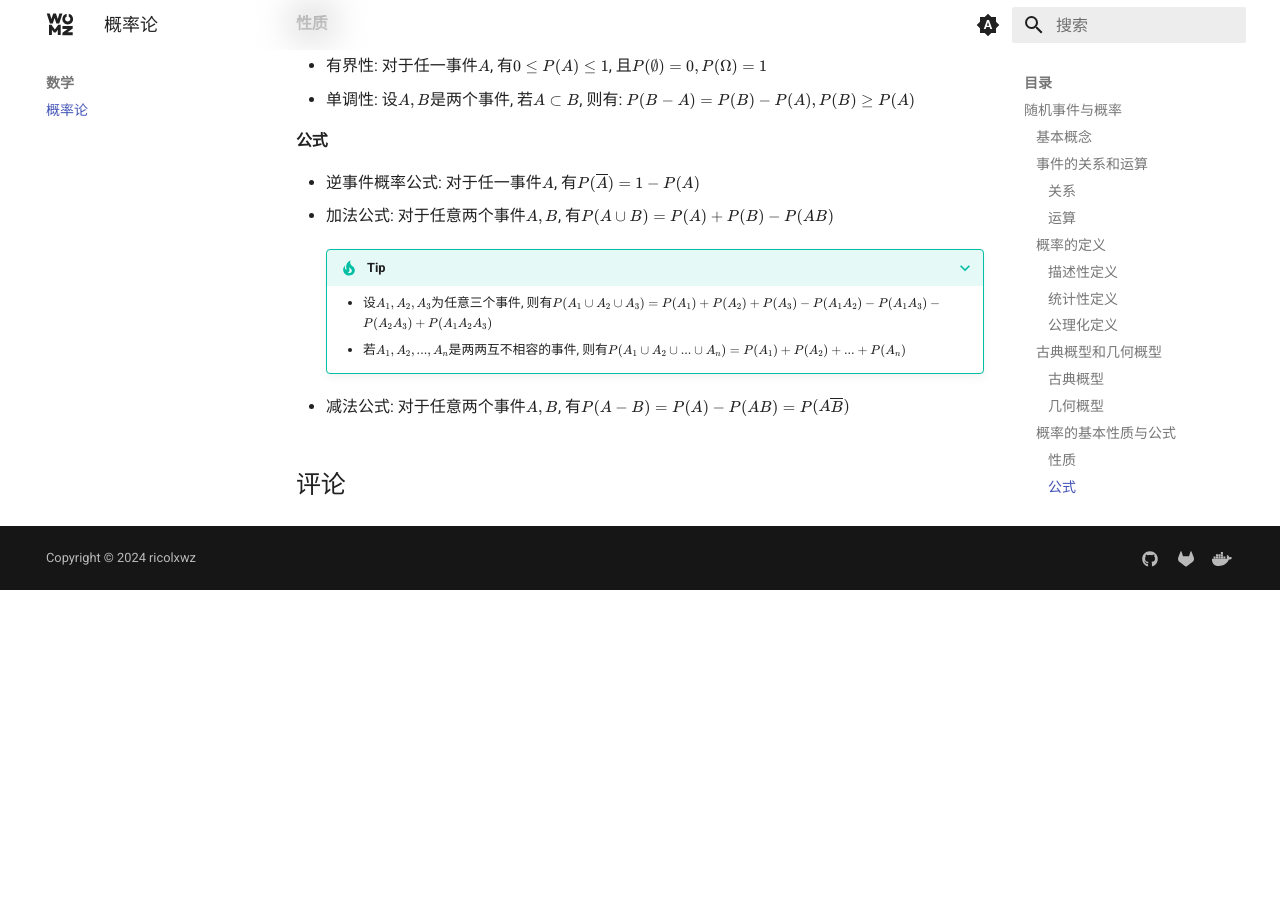
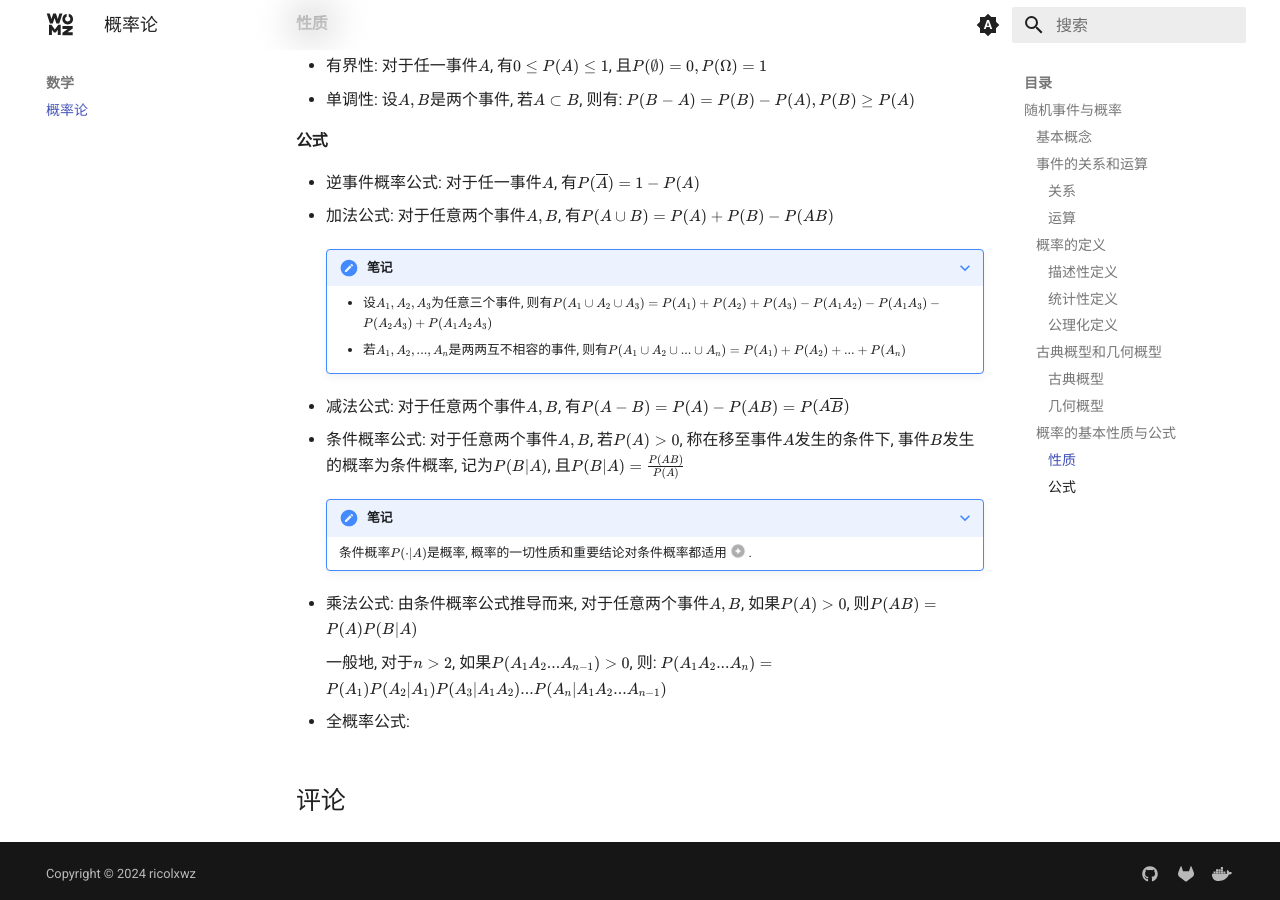
Before and after one commit to sigmax01/ml, an MkDocs documentation site: the page built from docs/数学/概率论.md, in a window 1280 px wide and 900 px high, scrolled down 3007 px. Built offline with MkDocs 1.6.1 and Material for MkDocs 9.7.7, drawn with Linux system fonts in a browser that asks for light colours; comment, search, counter and statistics services are not loaded; before the commit the page ends 3597 px from its top, so only the background shows below that.

Commit message:
Update documentation with information on conditional probability and multiplication rule

```diff
--- a/docs/数学/概率论.md
+++ b/docs/数学/概率论.md
@@ -126,9 +126,27 @@
 - 逆事件概率公式: 对于任一事件$A$, 有$P(\overline{A})=1-P(A)$
 - 加法公式: 对于任意两个事件$A, B$, 有$P(A\cup B)=P(A)+P(B)-P(AB)$
 
-    ???+ tip "Tip"
+    ???+ note "笔记"
 
         - 设$A_1, A_2, A_3$为任意三个事件, 则有$P(A_1\cup A_2\cup A_3)=P(A_1)+P(A_2)+P(A_3)-P(A_1A_2)-P(A_1A_3)-P(A_2A_3)+P(A_1A_2A_3)$
         - 若$A_1, A_2, ..., A_n$是两两互不相容的事件, 则有$P(A_1\cup A_2\cup ... \cup A_n)=P(A_1)+P(A_2)+...+P(A_n)$
 
 - 减法公式: 对于任意两个事件$A, B$, 有$P(A-B)=P(A)-P(AB)=P(A\overline{B})$
+- 条件概率公式: 对于任意两个事件$A, B$, 若$P(A)>0$, 称在移至事件$A$发生的条件下, 事件$B$发生的概率为条件概率, 记为$P(B|A)$, 且$P(B|A)=\frac{P(AB)}{P(A)}$
+
+    ???+ note "笔记"
+
+        条件概率$P(\cdot|A)$是概率, 概率的一切性质和重要结论对条件概率都适用(1).
+        {.annotate}
+
+        1. ???+ example "例子"
+
+                - $P(\overline{B}|A=1-P(B|A)$
+                - $P[(B-C)|A]=P(B|A)-P(BC|A)$
+                - ...
+
+- 乘法公式: 由条件概率公式推导而来, 对于任意两个事件$A, B$, 如果$P(A)>0$, 则$P(AB)=P(A)P(B|A)$
+
+    一般地, 对于$n>2$, 如果$P(A_1A_2...A_{n-1})>0$, 则: $P(A_1A_2...A_n)=P(A_1)P(A_2|A_1)P(A_3|A_1A_2)...P(A_n|A_1A_2...A_{n-1})$
+
+- 全概率公式:
```
